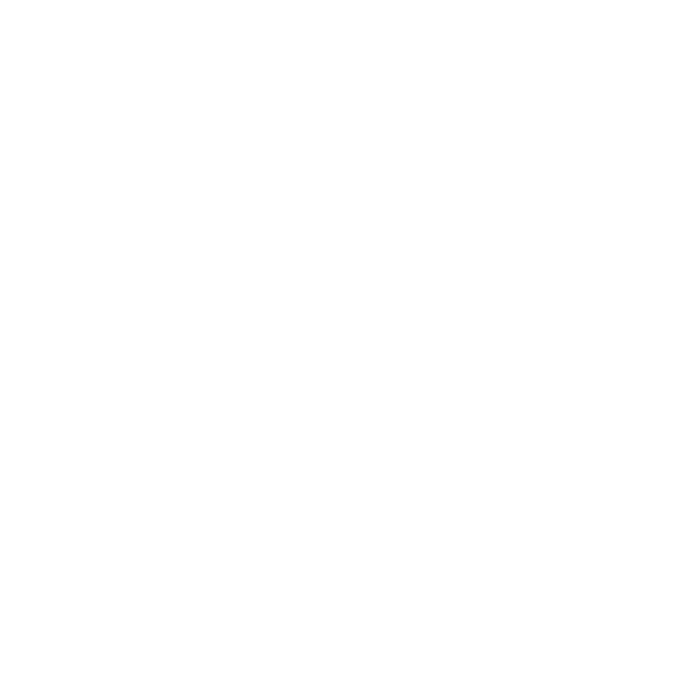
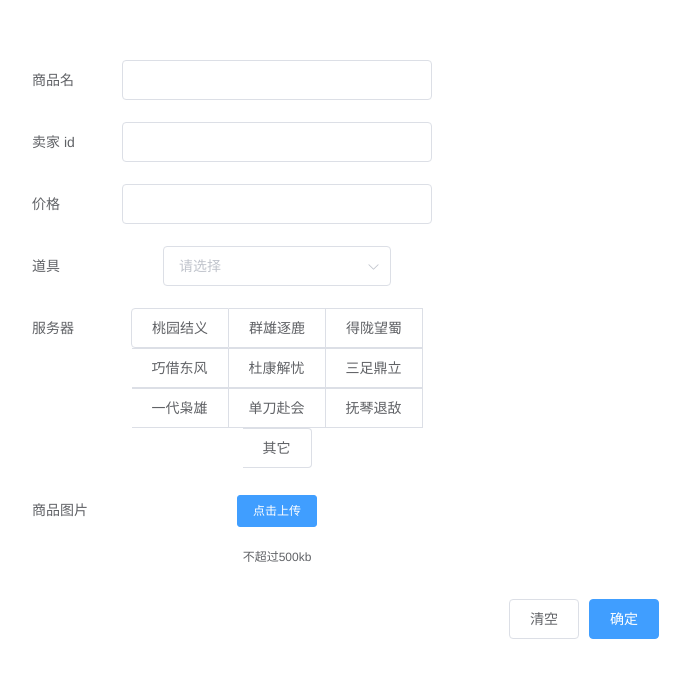
Before and after one commit to Sukarrr/gooddog_ui, a Vue app: page /upload in a window 1280 px wide. Shown: the top 678 px of the page, without its empty margins (56-746 px from the left). Built offline with nearby package versions, Linux system fonts and the light colour scheme; sample sign-in values are in the browser's storage.

Commit message:
add login & upload

```diff
--- a/package.json
+++ b/package.json
@@ -17,7 +17,8 @@
     "axios": "^0.25.0",
     "element-ui": "^2.15.14",
     "vue": "^2.5.2",
-    "vue-router": "^3.0.1"
+    "vue-router": "^3.0.1",
+    "vuex": "^4.0.2"
   },
   "devDependencies": {
     "autoprefixer": "^7.1.2",
--- a/src/api/http.js
+++ b/src/api/http.js
@@ -1,12 +1,33 @@
 // 封装通用请求
 import axios from 'axios'
 import router from '../router'
+import storage from '../store/index'
 axios.defaults.timeout = 5000 // 超时时间：5s
 axios.defaults.withCredentials = true// 允许跨域
 // Content-Type 响应头
 axios.defaults.headers.post['Content-Type'] = 'application/json; charset=utf-8'
 // 访问基础url
 axios.defaults.baseURL = 'http://localhost:8080'
+
+// 请求拦截器
+axios.interceptors.request.use(
+  config => {
+    console.log('req headers:', config.headers)
+    if (!config.headers.Authorization) {
+      if (storage.getToken() === null) {
+        router.replace({
+          path: '/login'
+        })
+      } else {
+        config.headers['Authorization'] = 'Bearer ' + storage.getToken()
+      }
+    }
+    return config
+  },
+  error => {
+    return Promise.reject(error)
+  }
+)
 
 // 响应拦截器
 axios.interceptors.response.use(
@@ -25,10 +46,7 @@ axios.interceptors.response.use(
       switch (error.response.status) {
         case 401: // 未登录
           router.replace({
-            path: '/',
-            query: {
-              redirect: router.currentRoute.fullPath // 存之前访问地址
-            }
+            path: '/login'
           })
           break
         case 404: // not found
@@ -57,9 +75,9 @@ export function get (url, params = {}) {
 /**
  * 封装post请求
  */
-export function post (url, data = {}) {
+export function post (url, data = {}, config = {}) {
   return new Promise((resolve, reject) => {
-    axios.post(url, data)
+    axios.post(url, data, config)
       .then(response => {
         resolve(response.data)
       })
--- a/src/api/index.js
+++ b/src/api/index.js
@@ -1,4 +1,4 @@
-import {get} from './http'
+import {get, post} from './http'
 
 // 根据指定排序查询所有商品列表
 export const getAllItems = (orderBy, orderType) => get(`api/v1/items/info?order_by=${orderBy}&order_type=${orderType}`)
@@ -12,8 +12,15 @@ export const getAllItems = (orderBy, orderType) => get(`api/v1/items/info?order_
 //   }
 // }
 
-// 新增收藏【post请求】
-// export const setCollect = (params) => post(`collect/add`, params);
+// 新增商品【post请求】
+export const createItem = (params) => post(`api/v1/items/create`, params, {
+  headers: {
+    'Content-Type': 'multipart/form-data'
+  }
+})
+
+// login
+export const login = (params) => post(`api/v1/users/login`, params)
 
 // 下载音乐【异步请求】
 // export const download = (url) => Axios({
--- /dev/null
+++ b/src/components/Login.vue
@@ -0,0 +1,127 @@
+<template>
+  <div class="loginbody">
+    <div class="logindata">
+      <div class="logintext">
+        <h2>Welcome</h2>
+      </div>
+      <div class="formdata">
+        <el-form ref="form" :model="form" :rules="rules">
+          <el-form-item prop="username">
+            <el-input
+              v-model="form.username"
+              clearable
+              placeholder="请输入账号"
+            ></el-input>
+          </el-form-item>
+          <el-form-item prop="password">
+            <el-input
+              v-model="form.password"
+              clearable
+              placeholder="请输入密码"
+              show-password
+            ></el-input>
+          </el-form-item>
+        </el-form>
+        <div slot="footer" class="dialog-footer">
+          <el-button type="primary" @click=" login() ">登录</el-button>
+        </div>
+      </div>
+    </div>
+  </div>
+</template>
+
+<script>
+import { login } from '../api/index'
+import storage from '../store/index'
+
+export default {
+  name: 'Login',
+  data () {
+    return {
+      form: {
+        password: '',
+        username: ''
+      },
+      checked: false,
+      rules: {
+        username: [
+          { required: true, message: '请输入用户名', trigger: 'blur' },
+          { max: 10, message: '不能大于10个字符', trigger: 'blur' }
+        ],
+        password: [
+          { required: true, message: '请输入密码', trigger: 'blur' },
+          { max: 10, message: '不能大于10个字符', trigger: 'blur' }
+        ]
+      }
+    }
+  },
+  mounted () {
+  },
+  methods: {
+    login () {
+      console.log(this.form)
+      login(this.form)
+        .then(res => {
+          storage.setToken(res.data)
+          storage.setUsername(this.form.username)
+          this.$router.push({name: `Home`})
+        })
+        .catch(err => {
+          this.$message({
+            type: 'error',
+            message: '用户名或密码错误, ' + err.message,
+            showClose: true
+          })
+        })
+    }
+  }
+}
+</script>
+
+<style scoped>
+.loginbody {
+  width: 100%;
+  height: 100%;
+  min-width: 1000px;
+  background-size: 100% 100%;
+  background-position: center center;
+  overflow: auto;
+  background-repeat: no-repeat;
+  position: fixed;
+  line-height: 100%;
+  padding-top: 150px;
+}
+
+.logintext {
+  margin-bottom: 20px;
+  line-height: 50px;
+  text-align: center;
+  font-size: 30px;
+  font-weight: bolder;
+  color: white;
+  text-shadow: 2px 2px 4px #000000;
+}
+
+.logindata {
+  width: 400px;
+  height: 300px;
+  transform: translate(-50%);
+  margin-left: 50%;
+}
+
+.tool {
+  display: flex;
+  justify-content: space-between;
+  color: #606266;
+}
+
+.butt {
+  margin-top: 10px;
+  text-align: center;
+}
+
+.shou {
+  cursor: pointer;
+  color: #606266;
+}
+</style>
--- a/src/components/Upload.vue
+++ b/src/components/Upload.vue
@@ -0,0 +1,160 @@
+<template>
+  <div class="tab-container">
+    <div>
+      <el-form
+        :model="formData"
+        ref="dataForm"
+        label-position="left"
+        label-width="90px"
+        style="width: 400px; margin-left:50px;"
+      >
+        <el-form-item label="商品名" prop="name">
+          <el-input v-model="formData.name" />
+        </el-form-item>
+        <el-form-item label="卖家 id" prop="seller_id">
+          <el-input v-model="formData.seller_id" />
+        </el-form-item>
+        <el-form-item label="价格" prop="price">
+          <el-input v-model="formData.price" />
+        </el-form-item>
+        <el-form-item label="道具">
+          <el-cascader
+            v-model="formData.tool_id"
+            :options="tools"
+            :props="{ expandTrigger: 'hover' }" clearable filterable>
+          </el-cascader>
+        </el-form-item>
+        <el-form-item label="服务器">
+          <el-radio-group v-model="formData.server_id">
+            <el-radio-button
+              v-for="server in servers"
+              :key="server.id"
+              :label="server.id">
+              {{server.name}}
+            </el-radio-button>
+          </el-radio-group>
+        </el-form-item>
+        <el-form-item label="商品图片">
+          <el-upload
+            action=""
+            :http-request="UnloadImg"
+            :before-upload="beforeUpload"
+            :on-remove="handleRemove"
+            :on-exceed="handleExceed"
+            accept="image/png,image/gif,image/jpg,image/jpeg"
+            :file-list="fileList"
+            list-type="picture">
+            <el-button size="small" type="primary">点击上传</el-button>
+            <div slot="tip" class="el-upload__tip">不超过500kb</div>
+          </el-upload>
+        </el-form-item>
+      </el-form>
+      <div slot="footer" class="dialog-footer">
+        <el-button @click=" handleClear() ">清空</el-button>
+        <el-button type="primary" @click=" createData() ">确定</el-button>
+      </div>
+    </div>
+  </div>
+</template>
+<script>
+// 调用接口
+import { createItem } from '../api/index'
+import { Servers, Tools } from '../../static/data'
+import storage from '../store/index'
+
+export default {
+  data () {
+    return {
+      imageUrl: '',
+      formData: {},
+      servers: Servers,
+      tools: Tools,
+      fileList: []
+    }
+  },
+  created () {
+    if (!storage.getUsername()) {
+      this.$router.push({name: `Login`})
+    }
+  },
+  methods: {
+    handleClear () {
+      this.formData = {}
+    },
+    checkForm () {
+      if (!this.formData.name ||
+        !this.formData.seller_id ||
+        !this.formData.price ||
+        !this.formData.tool_id ||
+        !this.formData.server_id ||
+        !this.formData.file) {
+        this.$message({
+          type: 'error',
+          message: '请填写完整信息'
+        })
+        return false
+      }
+      return true
+    },
+    // 添加增加题目
+    createData () {
+      if (!this.checkForm()) {
+        return
+      }
+      let that = this
+      let fd = new FormData()
+      fd.append('server_id', that.formData.server_id)
+      fd.append('tool_id', that.formData.tool_id[that.formData.tool_id.length - 1])
+      fd.append('seller_id', that.formData.seller_id)
+      fd.append('price', that.formData.price)
+      fd.append('name', that.formData.name)
+      fd.append('file', that.formData.file)
+      console.log('formData ', this.formData)
+      const res = createItem(fd)
+      if (res.data === 'OK') {
+        this.$message({
+          type: 'info',
+          message: '保存成功'
+        })
+        this.handleClear()
+        return
+      }
+      console.log(res)
+      this.$message({
+        type: 'error',
+        message: '保存失败'
+      })
+    },
+    beforeUpload (file) {
+      const isLt500KB = file.size / 1024 / 1024 < 0.5
+      if (isLt500KB) {
+        return true
+      }
+      this.$message.error('上传图片大小不能超过 500kb!')
+      return false
+    },
+    handleExceed (files, fileList) {
+      this.$message.warning(`当前限制选择 1 个文件，本次选择了 ${files.length} 个文件，共选择了 ${files.length + fileList.length} 个文件`)
+    },
+    handleRemove () {
+      URL.revokeObjectURL(this.imageUrl)
+      this.imageUrl = ''
+      this.formData.file = ''
+      this.fileList = []
+    },
+    UnloadImg (file) {
+      this.imageUrl = URL.createObjectURL(file.file)
+      this.formData.file = file.file
+      this.fileList.push({
+        name: file.file.name,
+        url: this.imageUrl
+      })
+    }
+  }
+}
+</script>
+<style scoped>
+.tab-container {
+  margin: 30px;
+}
+</style>
--- a/src/router/index.js
+++ b/src/router/index.js
@@ -1,6 +1,8 @@
 import Vue from 'vue'
 import Router from 'vue-router'
 import Home from '@/components/home'
+import Upload from '@/components/upload'
+import Login from '@/components/login'
 
 Vue.use(Router)
 
@@ -14,7 +16,23 @@ export default new Router({
     {
       path: '/',
       name: 'Home',
+      component: Home,
+      redirect: '/home'
+    },
+    {
+      path: '/home',
+      name: 'Home',
       component: Home
+    },
+    {
+      path: '/upload',
+      name: 'Upload',
+      component: Upload
+    },
+    {
+      path: '/login',
+      name: 'Login',
+      component: Login
     }
   ],
   mode: 'history'
--- /dev/null
+++ b/src/store/index.js
@@ -0,0 +1,16 @@
+var storage = {
+  setToken (value) {
+    localStorage.setItem('token', value)
+  },
+  setUsername (value) {
+    localStorage.setItem('username', value)
+  },
+  getToken () {
+    return localStorage.getItem('token')
+  },
+  getUsername () {
+    return localStorage.getItem('username')
+  }
+}
+
+export default storage
--- a/static/data.js
+++ b/static/data.js
@@ -1,5 +1,4 @@
 export const Servers = [
-  {id: 'all', name: '所有服务器'},
   {id: '1', name: '桃园结义'},
   {id: '2', name: '群雄逐鹿'},
   {id: '3', name: '得陇望蜀'},
```
Also changed, not shown: src/components/Home.vue (+25 -20 lines), 1 other file (tests, documents, lock files or other folders).
